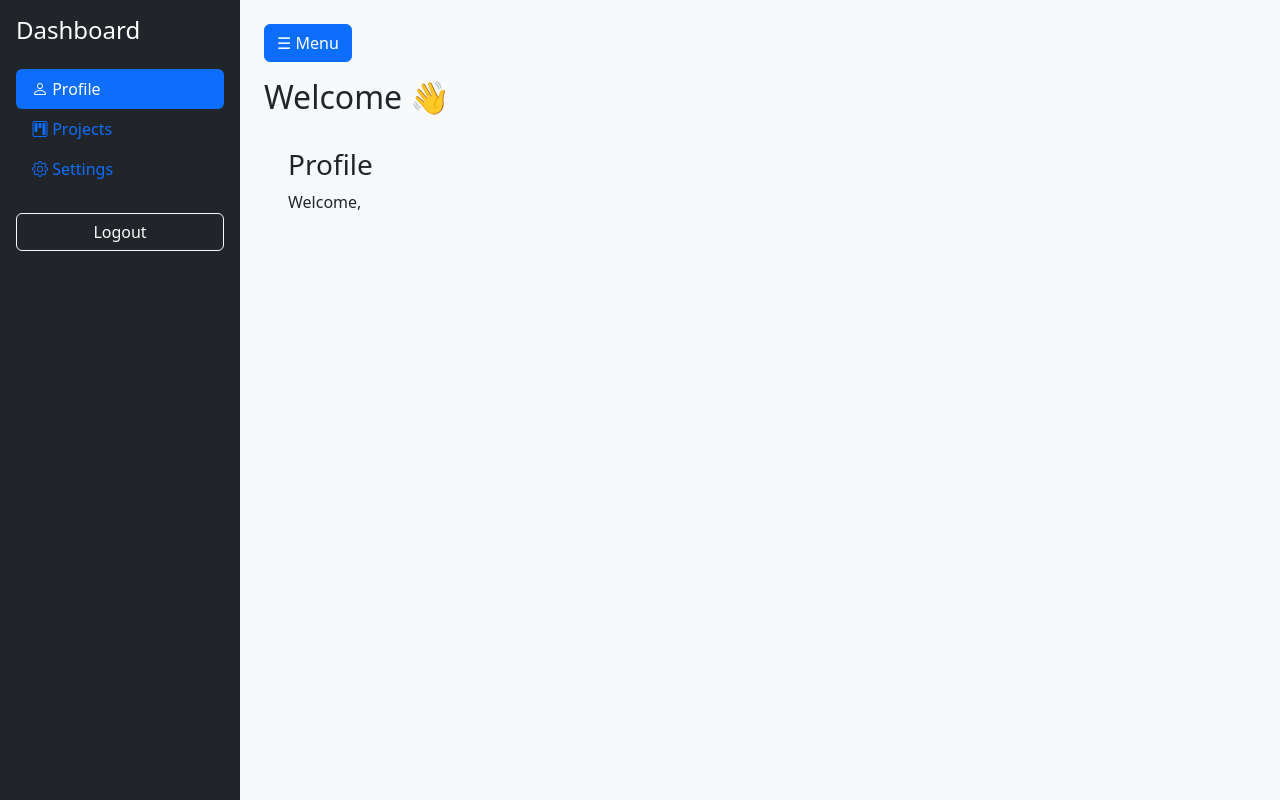
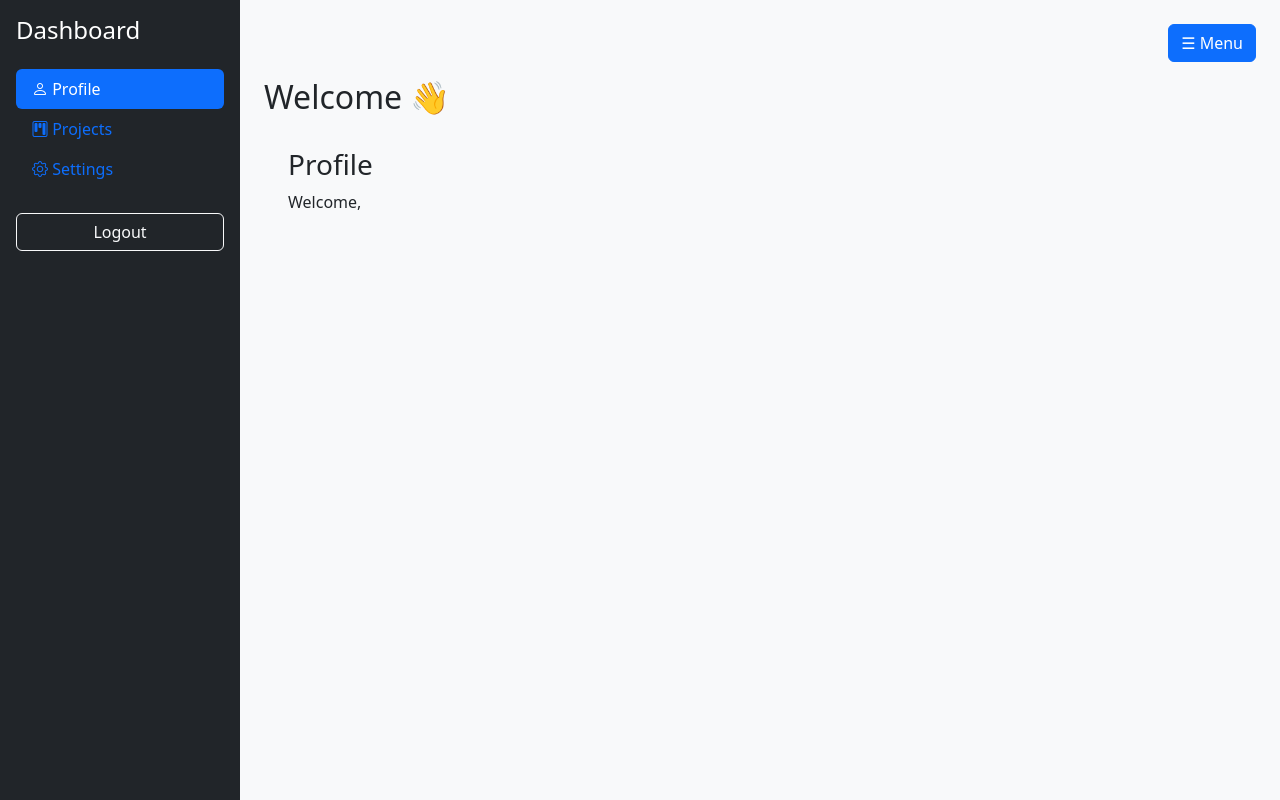
Before and after one commit to ndmichael/team_dashboard, a Django app: page / in a window 1280 px wide. Run offline with Django 5.2, Linux system fonts and the light colour scheme.

Commit message:
base adjusted to display items properly

```diff
--- a/dashboard/templates/dashboard/base.html
+++ b/dashboard/templates/dashboard/base.html
@@ -41,9 +41,12 @@
         <!-- Main Content -->
         <main class="flex-grow-1 p-4">
             <!-- Toggle Button for small screens -->
-            <button class="btn btn-primary mb-3" id="sidebarToggle">
-                ☰ Menu
-            </button>
+             <!-- Toggle Button for small screens -->
+            <div class="d-flex justify-content-end">
+                <button class="btn btn-primary mb-3" id="sidebarToggle">
+                    ☰ Menu
+                </button>
+            </div>
             {% block content %}{% endblock %}
         </main>
     </div>
```
